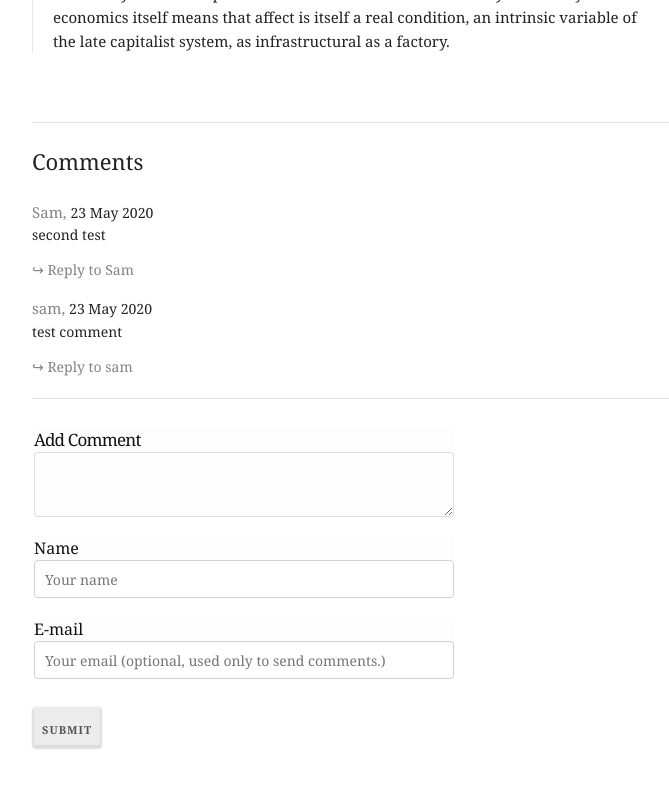
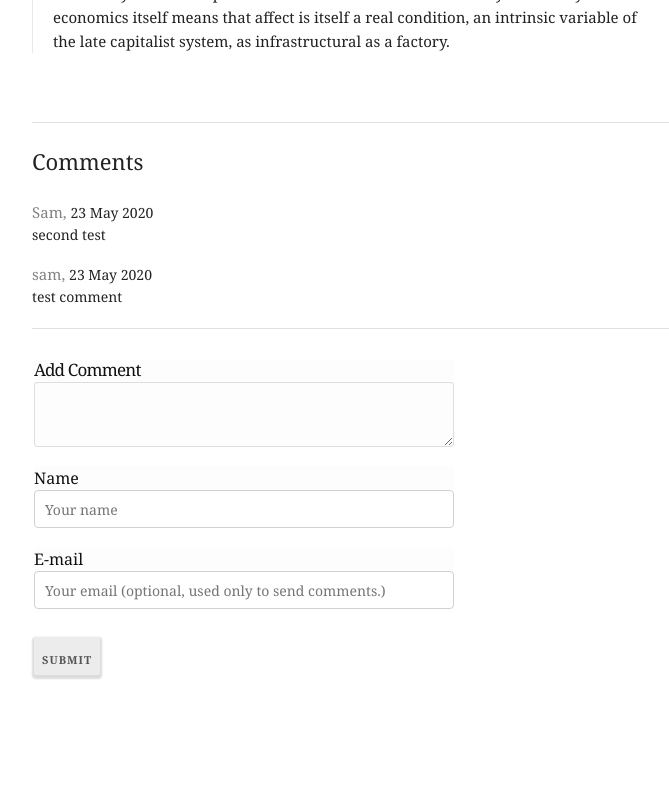
Before and after one commit to divinecuration/divinecuration.github.io, a Jekyll site: the page built from _posts/2020-05-03-massumi-on-affect.md, in a window 1280 px wide and 900 px high, scrolled down 4398 px. Shown: the top 788 px of the window, without its empty margins (160-829 px from the left). Built offline with Jekyll 4.4.1, drawn with Linux system fonts in a browser that asks for light colours; nearby versions of some CDN libraries.

Commit message:
turned off comment replies

```diff
--- a/_includes/comment.html
+++ b/_includes/comment.html
@@ -22,11 +22,11 @@
     {{ include.message | markdownify }}
   </div>
 
-  {% unless include.replying_to != 0 %}
+  <!-- {% unless include.replying_to != 0 %}
     <div class="comment__meta">
       <a rel="nofollow" class="comment__reply-link" onclick="return addComment.moveForm('comment-{{ include.index }}', '{{ include.index }}', 'respond', '{{ page.slug }}', '{{ include.uid }}')">↪&#xFE0E; Reply to {{ include.name }}</a>
     </div>
-  {% endunless %}
+  {% endunless %} -->
 </article>
 
 {% capture i %}{{ include.index }}{% endcapture %}
--- a/_includes/comment_form.html
+++ b/_includes/comment_form.html
@@ -10,7 +10,7 @@
 
   <fieldset>
   <div class="textfield">
-    <label for="comment-form-message"><h4>Add Comment <small><a rel="nofollow" id="cancel-comment-reply-link" href="{{ page.url | absolute_url }}#respond" style="display:none;">(cancel reply)</a></small></h2>
+    <label for="comment-form-message"><h4>Add Comment <small><a rel="nofollow" id="cancel-comment-reply-link" href="{{ page.url | absolute_url }}#respond" style="display:none;">(cancel reply)</a></small></h4>
       <textarea class="textfield__input" name="fields[message]" type="text" id="comment-form-message"></textarea>
     </label>
   </div>
```
